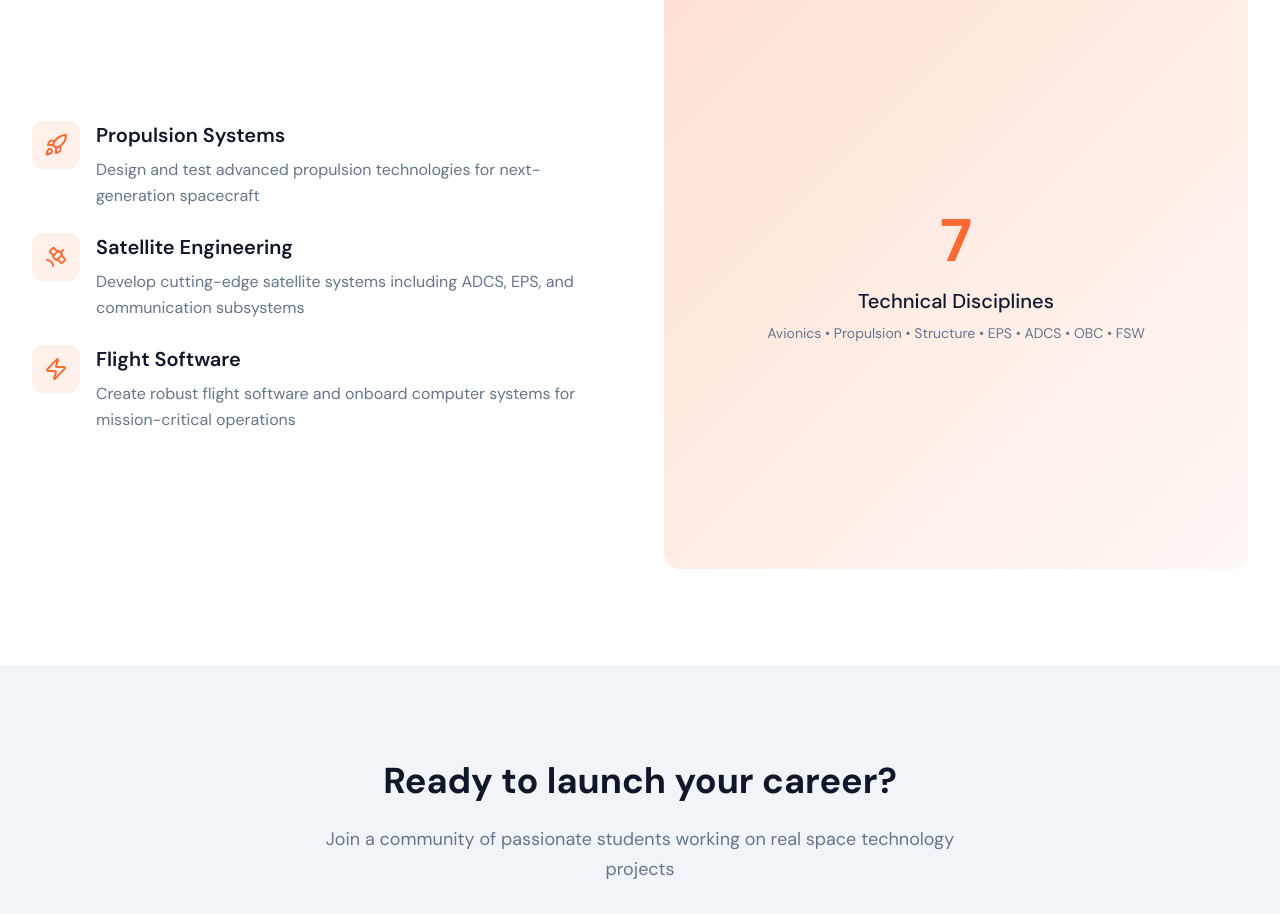
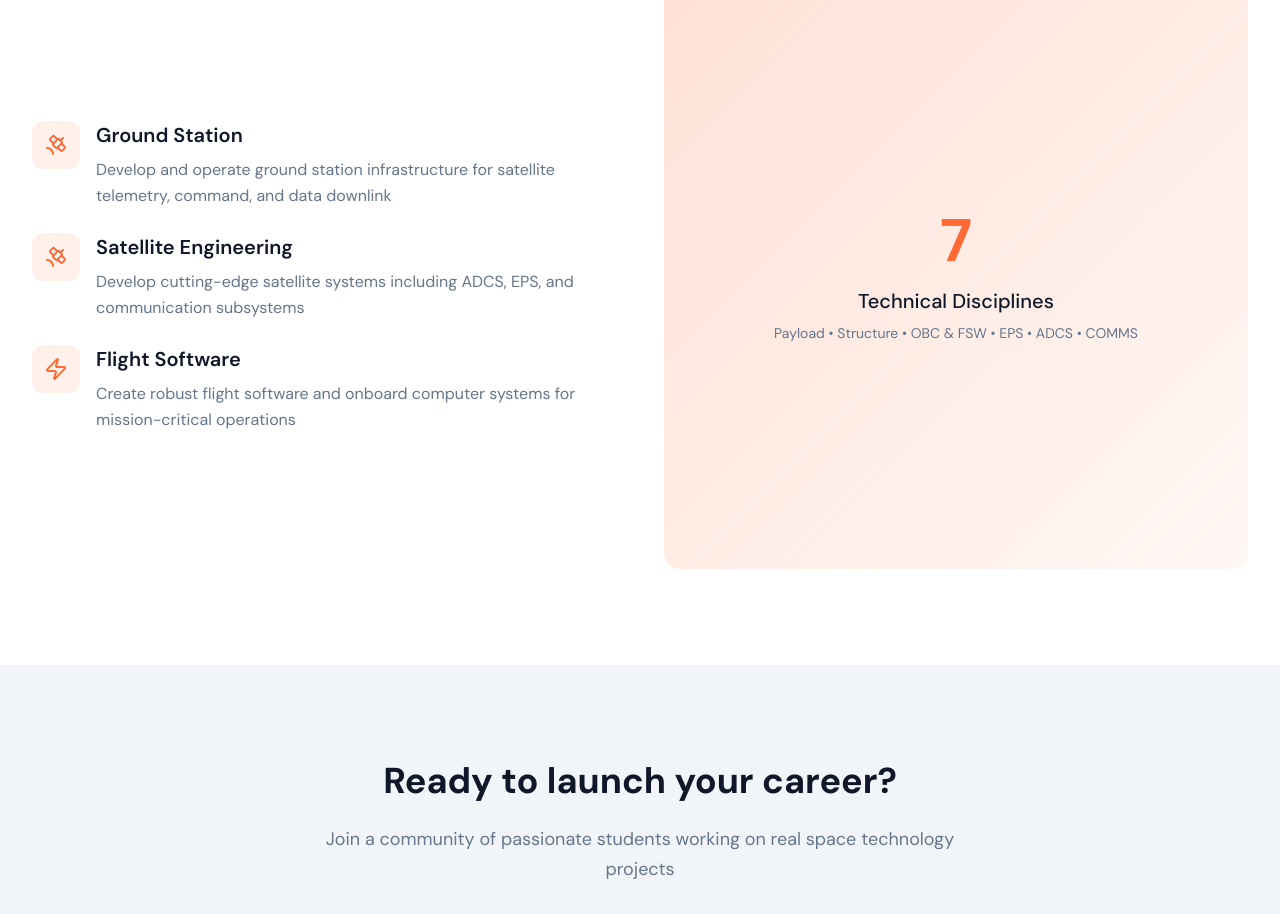
Before and after one commit to kasidish/ORBITL, a React (Vite) app in the folder web/: page / in a window 1280 px wide. Shown: the part 1060-1974 px from the top of the page. Built offline with nearby package versions, Linux system fonts and the light colour scheme; no server answers; what pocketbase would draw is missing.

Commit message:
content: replace Propulsion with Ground Station; update Technical Disciplines order

```diff
--- a/web/src/pages/HomePage.jsx
+++ b/web/src/pages/HomePage.jsx
@@ -78,13 +78,13 @@ function HomePage() {
                   <div className="flex gap-4">
                     <div className="flex-shrink-0">
                       <div className="w-12 h-12 rounded-xl bg-primary/10 flex items-center justify-center">
-                        <Rocket className="text-primary" size={24} />
+                        <Satellite className="text-primary" size={24} />
                       </div>
                     </div>
                     <div>
-                      <h3 className="text-xl font-semibold mb-2">Propulsion Systems</h3>
+                      <h3 className="text-xl font-semibold mb-2">Ground Station</h3>
                       <p className="text-muted-foreground leading-relaxed">
-                        Design and test advanced propulsion technologies for next-generation spacecraft
+                        Develop and operate ground station infrastructure for satellite telemetry, command, and data downlink
                       </p>
                     </div>
                   </div>
@@ -130,7 +130,7 @@ function HomePage() {
                       <div className="text-6xl font-bold text-primary mb-4">7</div>
                       <p className="text-xl font-medium">Technical Disciplines</p>
                       <p className="text-sm text-muted-foreground mt-2">
-                        Avionics • Propulsion • Structure • EPS • ADCS • OBC • FSW
+                        Payload • Structure • OBC & FSW • EPS • ADCS • COMMS
                       </p>
                     </div>
                   </div>
```
